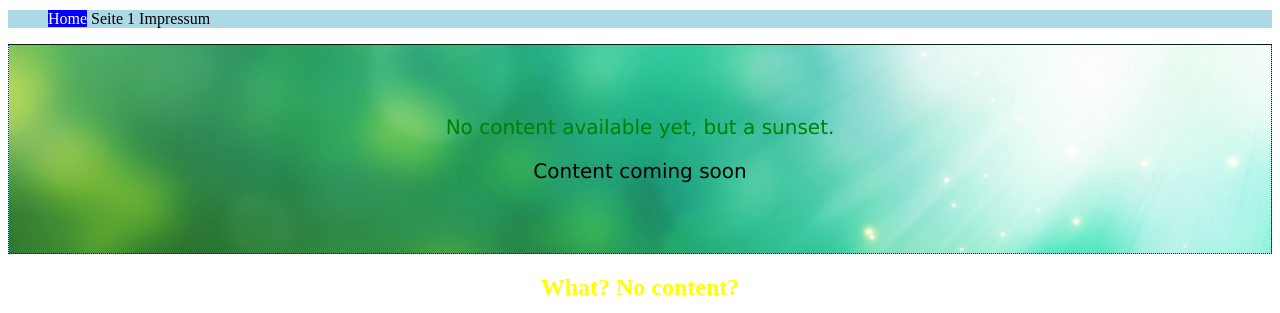
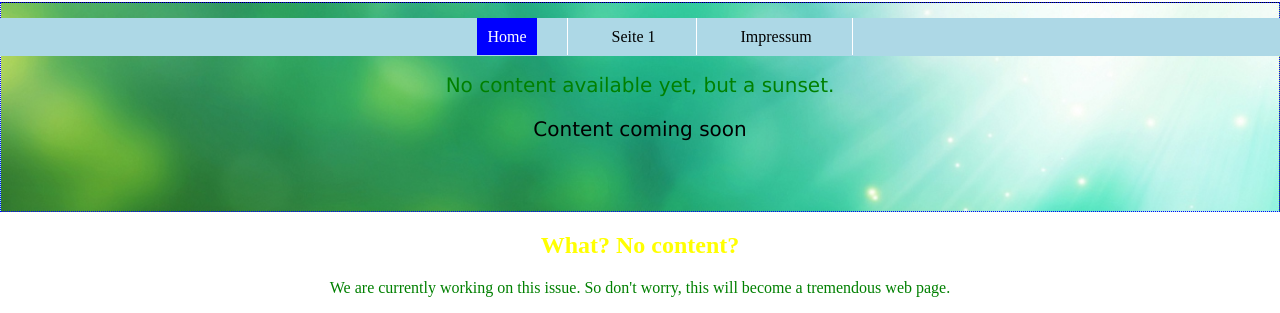
Before and after one commit to bbargstaedt/barschbrau, a plain HTML site: page bjorn_tests/main.html in a window 1280 px wide. Shown: the part 56-369 px from the top of the page. Drawn offline with Linux system fonts and the light colour scheme.

Commit message:
delete left margin, navigation bar in foreground

```diff
--- a/bjorn_tests/test_style.css
+++ b/bjorn_tests/test_style.css
@@ -1,3 +1,6 @@
+body {
+	margin: 0px;
+}
 /*Style for h2 elements */
 h2 {
 	color: yellow;
@@ -89,16 +92,24 @@ p.my_class {
 ul.main_menu{
 	list-style-type: none;
 	background-color: lightblue;
+	text-align: center;
+	padding: 10px;
+	width: 100%;
+	position: fixed;
+	z-index: 1;
 }
 li.main_menu{
 	display: inline;
 	text-align:center;
+	border-right: 1px solid white;
+	padding: 10px;
 }
 a.main_menu{
-	width: 90px;
 	text-align: center;
 	text-decoration: none;
 	color: black;
+	margin: 0px 20px;
+	padding: 10px;
 }
 a.main_menu:hover{
 	background-color: lightgreen;
```
